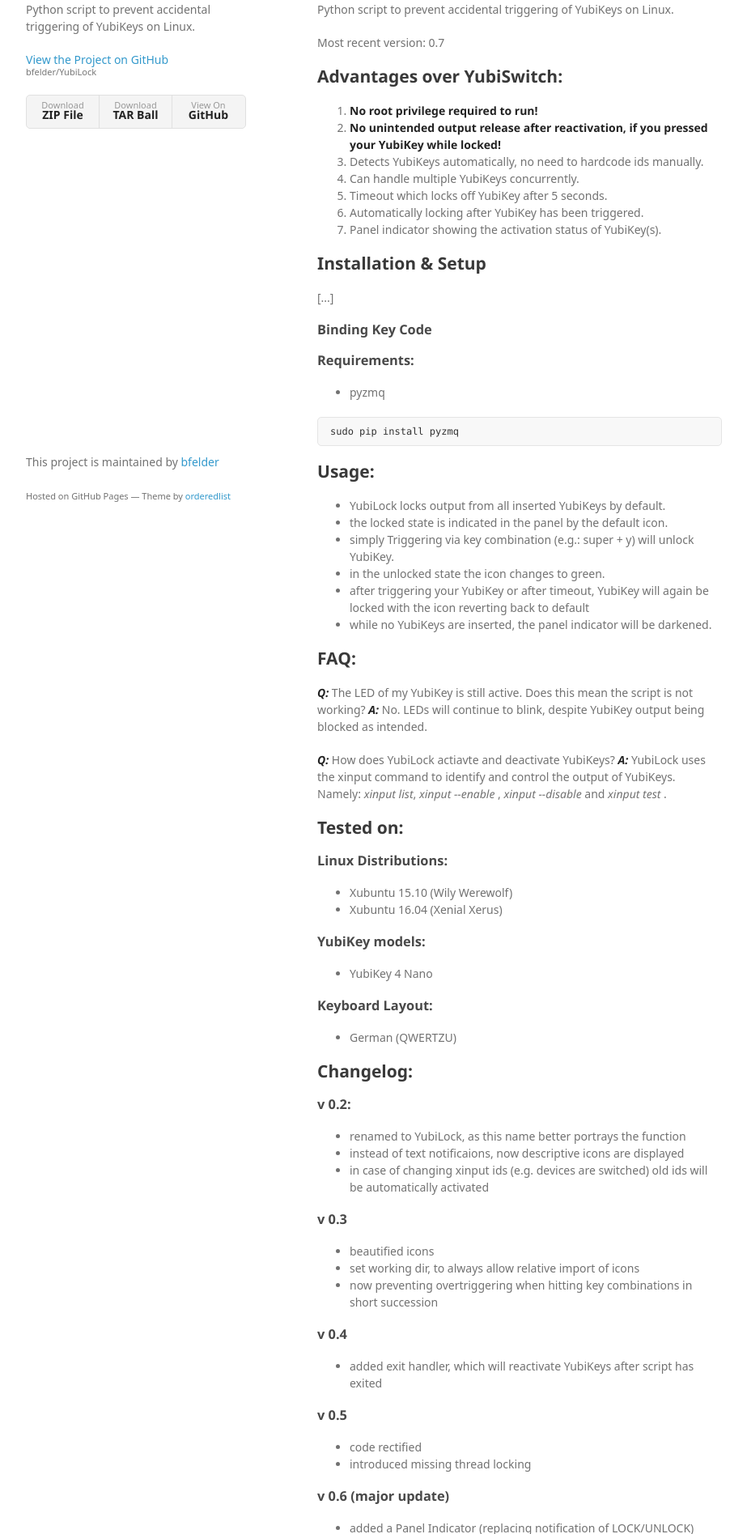
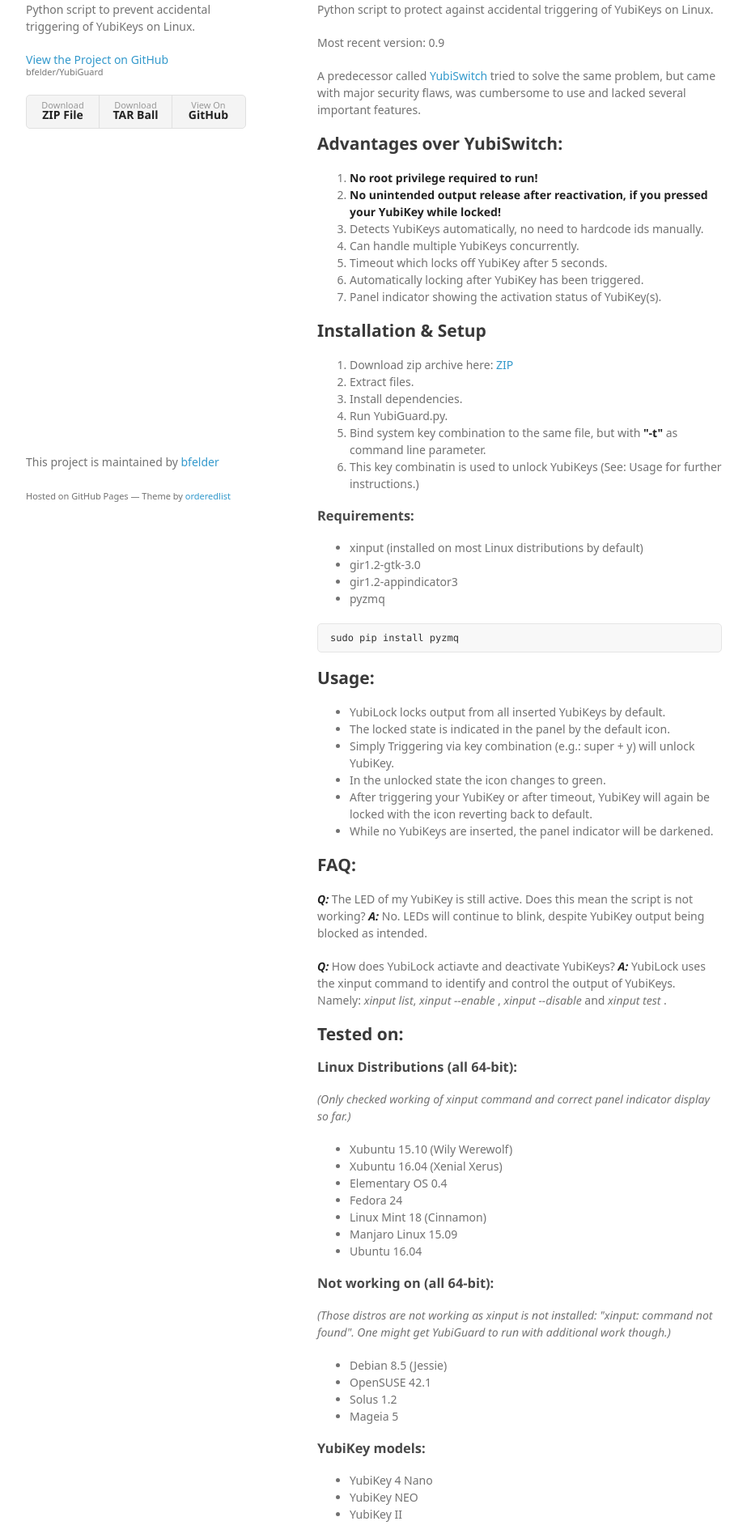
Before and after one commit to pykong/YubiGuard, a plain HTML site: page index.html in a window 1280 px wide. Shown: the part 108-2003 px from the top of the page at 81% size, without its empty margins (178-1101 px from the left). Drawn offline with Linux system fonts and the light colour scheme; a web font is replaced by a local one.

Commit message:
Create gh-pages branch via GitHub

```diff
--- a/index.html
+++ b/index.html
@@ -3,7 +3,7 @@
   <head>
     <meta charset="utf-8">
     <meta http-equiv="X-UA-Compatible" content="chrome=1">
-    <title>YubiLock by bfelder</title>
+    <title>YubiGuard by bfelder</title>
 
     <link rel="stylesheet" href="stylesheets/styles.css">
     <link rel="stylesheet" href="stylesheets/github-light.css">
@@ -15,25 +15,27 @@
   <body>
     <div class="wrapper">
       <header>
-        <h1>YubiLock</h1>
+        <h1>YubiGuard</h1>
         <p>Python script to prevent accidental triggering of YubiKeys on Linux.</p>
 
-        <p class="view"><a href="https://github.com/bfelder/YubiLock">View the Project on GitHub <small>bfelder/YubiLock</small></a></p>
+        <p class="view"><a href="https://github.com/bfelder/YubiGuard">View the Project on GitHub <small>bfelder/YubiGuard</small></a></p>
 
 
         <ul>
-          <li><a href="https://github.com/bfelder/YubiLock/zipball/master">Download <strong>ZIP File</strong></a></li>
-          <li><a href="https://github.com/bfelder/YubiLock/tarball/master">Download <strong>TAR Ball</strong></a></li>
-          <li><a href="https://github.com/bfelder/YubiLock">View On <strong>GitHub</strong></a></li>
+          <li><a href="https://github.com/bfelder/YubiGuard/zipball/master">Download <strong>ZIP File</strong></a></li>
+          <li><a href="https://github.com/bfelder/YubiGuard/tarball/master">Download <strong>TAR Ball</strong></a></li>
+          <li><a href="https://github.com/bfelder/YubiGuard">View On <strong>GitHub</strong></a></li>
         </ul>
       </header>
       <section>
         <h1>
-<a id="yubilock" class="anchor" href="#yubilock" aria-hidden="true"><span aria-hidden="true" class="octicon octicon-link"></span></a>YubiLock</h1>
+<a id="yubiguard" class="anchor" href="#yubiguard" aria-hidden="true"><span aria-hidden="true" class="octicon octicon-link"></span></a>YubiGuard</h1>
 
-<p>Python script to prevent accidental triggering of YubiKeys on Linux.</p>
+<p>Python script to protect against accidental triggering of YubiKeys on Linux.</p>
 
-<p>Most recent version: 0.7</p>
+<p>Most recent version: 0.9</p>
+
+<p>A predecessor called <a href="https://github.com/gsstark/yubiswitch-for-linux">YubiSwitch</a> tried to solve the same problem, but came with major security flaws, was cumbersome to use and lacked several important features.</p>
 
 <h2>
 <a id="advantages-over-yubiswitch" class="anchor" href="#advantages-over-yubiswitch" aria-hidden="true"><span aria-hidden="true" class="octicon octicon-link"></span></a>Advantages over YubiSwitch:</h2>
@@ -51,15 +53,23 @@
 <h2>
 <a id="installation--setup" class="anchor" href="#installation--setup" aria-hidden="true"><span aria-hidden="true" class="octicon octicon-link"></span></a>Installation &amp; Setup</h2>
 
-<p>[...]</p>
-
-<h3>
-<a id="binding-key-code" class="anchor" href="#binding-key-code" aria-hidden="true"><span aria-hidden="true" class="octicon octicon-link"></span></a>Binding Key Code</h3>
+<ol>
+<li>Download zip archive here: <a href="https://github.com/bfelder/YubiGuard/zipball/master%5B">ZIP</a>
+</li>
+<li>Extract files.</li>
+<li>Install dependencies.</li>
+<li>Run YubiGuard.py.</li>
+<li>Bind system key combination to the same file, but with <strong>"-t"</strong> as command line parameter.</li>
+<li>This key combinatin is used to unlock YubiKeys (See: Usage for further instructions.)</li>
+</ol>
 
 <h3>
 <a id="requirements" class="anchor" href="#requirements" aria-hidden="true"><span aria-hidden="true" class="octicon octicon-link"></span></a>Requirements:</h3>
 
 <ul>
+<li>xinput (installed on most Linux distributions by default)</li>
+<li>gir1.2-gtk-3.0</li>
+<li>gir1.2-appindicator3</li>
 <li>pyzmq</li>
 </ul>
 
@@ -71,11 +81,11 @@
 
 <ul>
 <li>YubiLock locks output from all inserted YubiKeys by default.</li>
-<li>the locked state is indicated in the panel by the default icon.</li>
-<li>simply Triggering via key combination (e.g.: super + y) will unlock YubiKey.</li>
-<li>in the unlocked state the icon changes to green.</li>
-<li>after triggering your YubiKey or after timeout, YubiKey will again be locked with the icon reverting back to default</li>
-<li>while no YubiKeys are inserted, the panel indicator will be darkened.</li>
+<li>The locked state is indicated in the panel by the default icon.</li>
+<li>Simply Triggering via key combination (e.g.: super + y) will unlock YubiKey.</li>
+<li>In the unlocked state the icon changes to green.</li>
+<li>After triggering your YubiKey or after timeout, YubiKey will again be locked with the icon reverting back to default.</li>
+<li>While no YubiKeys are inserted, the panel indicator will be darkened.</li>
 </ul>
 
 <h2>
@@ -92,11 +102,31 @@
 <a id="tested-on" class="anchor" href="#tested-on" aria-hidden="true"><span aria-hidden="true" class="octicon octicon-link"></span></a>Tested on:</h2>
 
 <h3>
-<a id="linux-distributions" class="anchor" href="#linux-distributions" aria-hidden="true"><span aria-hidden="true" class="octicon octicon-link"></span></a>Linux Distributions:</h3>
+<a id="linux-distributions-all-64-bit" class="anchor" href="#linux-distributions-all-64-bit" aria-hidden="true"><span aria-hidden="true" class="octicon octicon-link"></span></a>Linux Distributions (all 64-bit):</h3>
+
+<p><em>(Only checked working of xinput command and correct panel indicator display so far.)</em></p>
 
 <ul>
 <li>Xubuntu 15.10 (Wily Werewolf)</li>
 <li>Xubuntu 16.04 (Xenial Xerus)</li>
+<li>Elementary OS 0.4</li>
+<li>Fedora 24</li>
+<li>Linux Mint 18 (Cinnamon)</li>
+<li>Manjaro Linux 15.09</li>
+<li>Ubuntu 16.04</li>
+</ul>
+
+<h3>
+<a id="not-working-on-all-64-bit" class="anchor" href="#not-working-on-all-64-bit" aria-hidden="true"><span aria-hidden="true" class="octicon octicon-link"></span></a>Not working on (all 64-bit):</h3>
+
+<p><em>(Those distros are not working as xinput is not installed: "xinput: command not found".
+One might get YubiGuard to run with additional work though.)</em></p>
+
+<ul>
+<li>Debian 8.5 (Jessie)</li>
+<li>OpenSUSE 42.1</li>
+<li>Solus 1.2</li>
+<li>Mageia 5</li>
 </ul>
 
 <h3>
@@ -104,13 +134,17 @@
 
 <ul>
 <li>YubiKey 4 Nano</li>
+<li>YubiKey NEO</li>
+<li>YubiKey II</li>
 </ul>
 
-<h3>
-<a id="keyboard-layout" class="anchor" href="#keyboard-layout" aria-hidden="true"><span aria-hidden="true" class="octicon octicon-link"></span></a>Keyboard Layout:</h3>
+<h2>
+<a id="credits" class="anchor" href="#credits" aria-hidden="true"><span aria-hidden="true" class="octicon octicon-link"></span></a>Credits:</h2>
 
 <ul>
-<li>German (QWERTZU)</li>
+<li>Yubico generously provided additional YubiKey models for testing.</li>
+<li>Stefaan Lippens' asynchronous stdout pipe allowed for an non-blocking way to monitor YubiKey output:
+stefaanlippens.net/python-asynchronous-subprocess-pipe-reading</li>
 </ul>
 
 <h2>
@@ -167,6 +201,23 @@
 <ul>
 <li>switched back from KeyEventListener to ZmqListener, as the former interfered with YubiKey release (see issue)</li>
 </ul>
+
+<h3>
+<a id="v-08" class="anchor" href="#v-08" aria-hidden="true"><span aria-hidden="true" class="octicon octicon-link"></span></a>v 0.8</h3>
+
+<ul>
+<li>changed name back to YubiGuard, as two other GitHub projects are already titled YubiLock</li>
+<li>updated icons</li>
+<li>minor rectifivation of code</li>
+</ul>
+
+<h3>
+<a id="v-09" class="anchor" href="#v-09" aria-hidden="true"><span aria-hidden="true" class="octicon octicon-link"></span></a>v 0.9</h3>
+
+<ul>
+<li>YubiGuard.py itself is now used for triggering, when run with command line paramater: '-t'. (yg_trigger.sh removed)</li>
+<li>fixed minor bug preventing exit when no keys were inserted</li>
+</ul>
       </section>
       <footer>
         <p>This project is maintained by <a href="https://github.com/bfelder">bfelder</a></p>
```
Also changed, not shown: params.json (+2 -2 lines).
